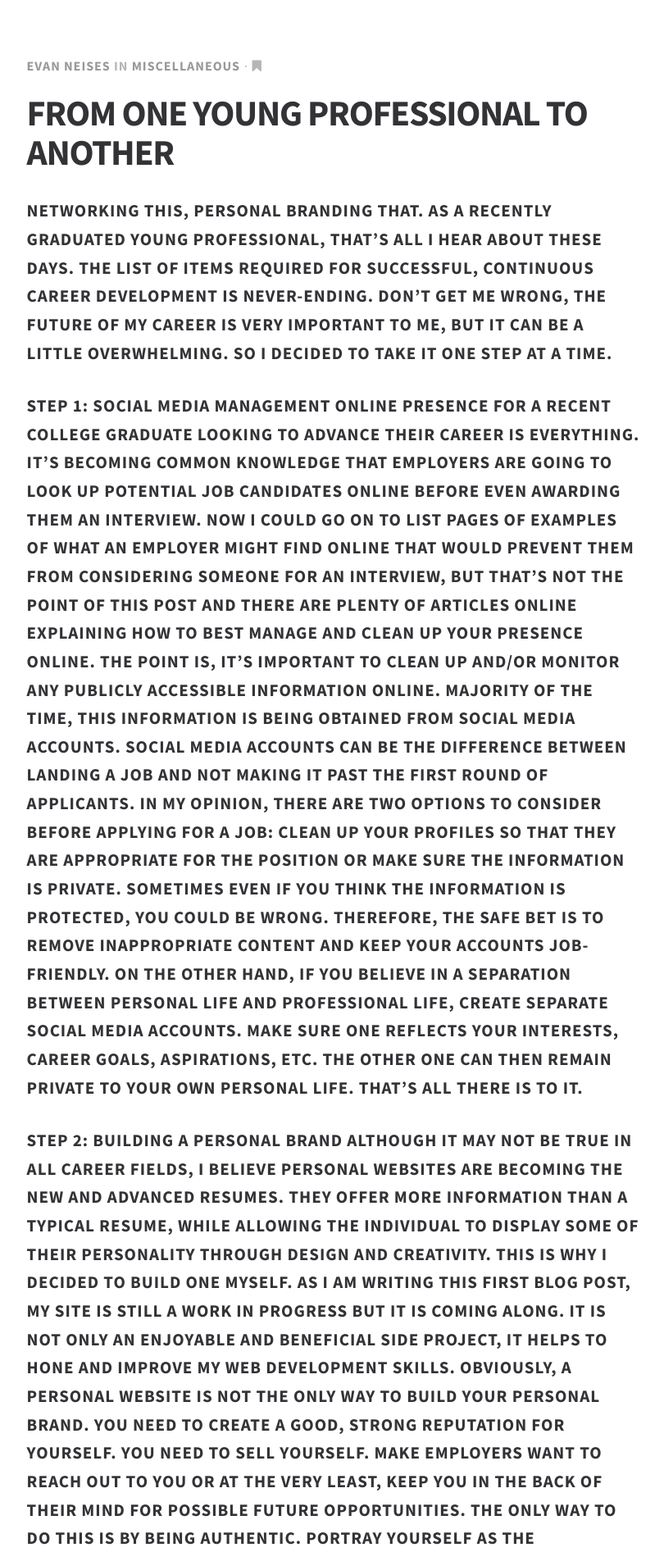
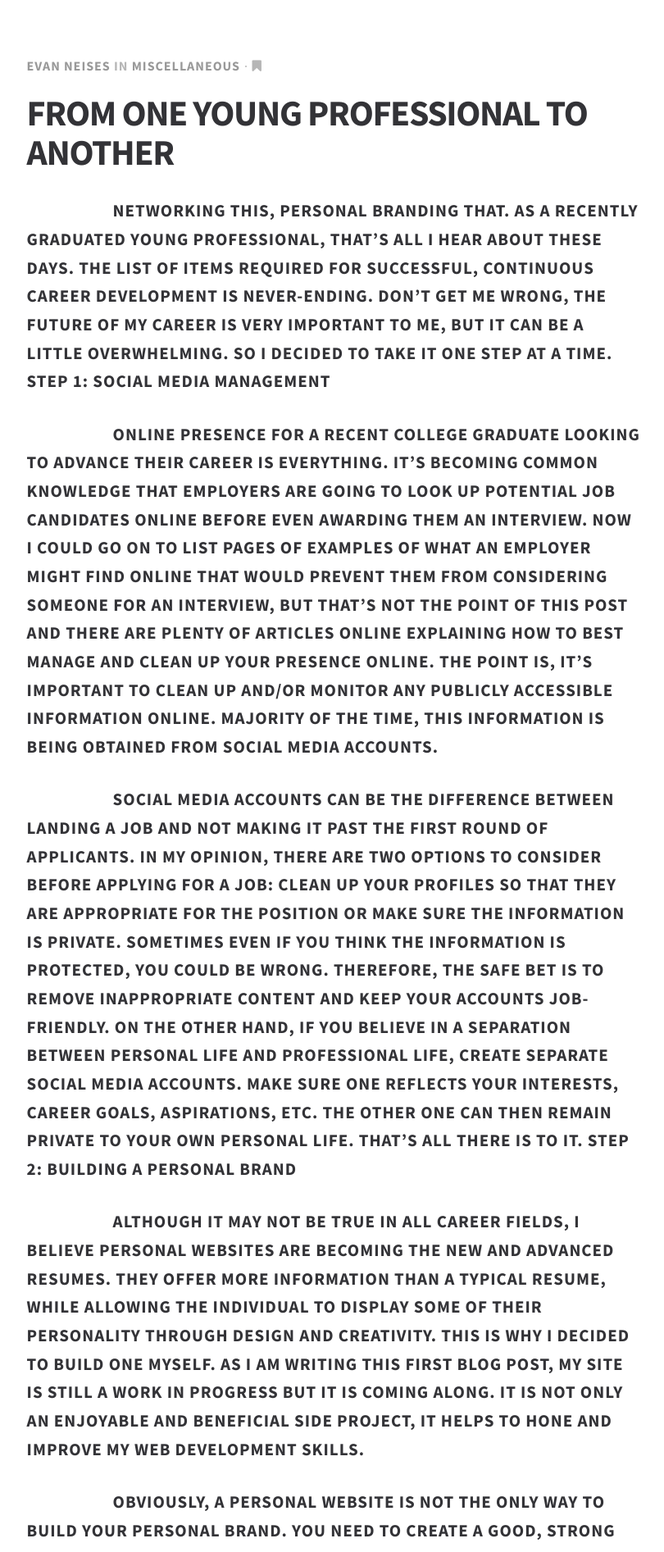
Before and after one commit to EJBlog/EJBlog.github.io, a Jekyll site: the page built from _posts/2015-12-23-from-one-young-professional-to-another.md, in a window 1280 px wide. Shown: the part 451-2344 px from the top of the page at 82% size, without its empty margins (233-1043 px from the left). Built offline with Jekyll 4.4.1, drawn with Linux system fonts in a browser that asks for light colours; nearby versions of some CDN libraries; some web fonts are replaced; some of the changed text lies outside the part shown.

Commit message:
Update 2015-12-23-from-one-young-professional-to-another.md

```diff
--- a/_posts/2015-12-23-from-one-young-professional-to-another.md
+++ b/_posts/2015-12-23-from-one-young-professional-to-another.md
@@ -6,15 +6,15 @@ post_author: "Evan Neises"
 post_category: "Miscellaneous"
 ---
 
-Networking this, personal branding that. As a recently graduated young professional, that’s all I hear about these days. The list of items required for successful, continuous career development is never-ending. Don’t get me wrong, the future of my career is very important to me, but it can be a little overwhelming. So I decided to take it one step at a time.
+<p style="text-indent: 5em;">Networking this, personal branding that. As a recently graduated young professional, that’s all I hear about these days. The list of items required for successful, continuous career development is never-ending. Don’t get me wrong, the future of my career is very important to me, but it can be a little overwhelming. So I decided to take it one step at a time.
 
 Step 1: Social Media Management
-	<b>Online presence</b> for a recent college graduate looking to advance their career is everything. It’s becoming common knowledge that employers are going to look up potential job candidates online before even awarding them an interview. Now I could go on to list pages of examples of what an employer might find online that would prevent them from considering someone for an interview, but that’s not the point of this post and there are plenty of articles online explaining how to best manage and clean up your presence online. The point is, it’s important to clean up and/or monitor any publicly accessible information online. Majority of the time, this information is being obtained from social media accounts.
-	Social media accounts can be the difference between landing a job and not making it past the first round of applicants. In my opinion, there are two options to consider before applying for a job: clean up your profiles so that they are appropriate for the position or make sure the information is private. Sometimes even if you think the information is protected, you could be wrong. Therefore, the safe bet is to remove inappropriate content and keep your accounts job-friendly. On the other hand, if you believe in a separation between personal life and professional life, create separate social media accounts. Make sure one reflects your interests, career goals, aspirations, etc. The other one can then remain private to your own personal life. That’s all there is to it.
+	<p style="text-indent: 5em;"><b>Online presence</b> for a recent college graduate looking to advance their career is everything. It’s becoming common knowledge that employers are going to look up potential job candidates online before even awarding them an interview. Now I could go on to list pages of examples of what an employer might find online that would prevent them from considering someone for an interview, but that’s not the point of this post and there are plenty of articles online explaining how to best manage and clean up your presence online. The point is, it’s important to clean up and/or monitor any publicly accessible information online. Majority of the time, this information is being obtained from social media accounts.
+	<p style="text-indent: 5em;">Social media accounts can be the difference between landing a job and not making it past the first round of applicants. In my opinion, there are two options to consider before applying for a job: clean up your profiles so that they are appropriate for the position or make sure the information is private. Sometimes even if you think the information is protected, you could be wrong. Therefore, the safe bet is to remove inappropriate content and keep your accounts job-friendly. On the other hand, if you believe in a separation between personal life and professional life, create separate social media accounts. Make sure one reflects your interests, career goals, aspirations, etc. The other one can then remain private to your own personal life. That’s all there is to it.
 
 Step 2: Building a Personal Brand
-	Although it may not be true in all career fields, I believe personal websites are becoming the new and advanced resumes. They offer more information than a typical resume, while allowing the individual to display some of their personality through design and creativity. This is why I decided to build one myself. As I am writing this first blog post, my site is still a work in progress but it is coming along. It is not only an enjoyable and beneficial side project, it helps to hone and improve my web development skills.
-	Obviously, a personal website is not the only way to build your personal brand. You need to create a good, strong reputation for yourself. You need to <b>sell yourself</b>. Make employers want to reach out to you or at the very least, keep you in the back of their mind for possible future opportunities. The only way to do this is by being <b>authentic</b>. Portray yourself as the professional you really are, not the professional you want people to think you are. There are many ways to achieve this.
+	<p style="text-indent: 5em;">Although it may not be true in all career fields, I believe personal websites are becoming the new and advanced resumes. They offer more information than a typical resume, while allowing the individual to display some of their personality through design and creativity. This is why I decided to build one myself. As I am writing this first blog post, my site is still a work in progress but it is coming along. It is not only an enjoyable and beneficial side project, it helps to hone and improve my web development skills.
+	<p style="text-indent: 5em;">Obviously, a personal website is not the only way to build your personal brand. You need to create a good, strong reputation for yourself. You need to <b>sell yourself</b>. Make employers want to reach out to you or at the very least, keep you in the back of their mind for possible future opportunities. The only way to do this is by being <b>authentic</b>. Portray yourself as the professional you really are, not the professional you want people to think you are. There are many ways to achieve this.
 <ul>
 	<li>Work harder than everyone else</li>
 	<li>Dress like a professional</li>
@@ -24,7 +24,7 @@ Step 2: Building a Personal Brand
 </ul>
 
 Step 3: Network Expansion
-	If you ask me, this has to be the most obvious step. Any person you ask for advice on moving forward in your career is going to tell you that the key is networking. As much as possible. All the time. The more connections you make while networking, the better off you will be. Although it is an ongoing debate, I believe there is a lot of truth to the phrase “it’s not what you know, it’s who you know.”
-Networking isn’t always as easy as being outgoing and talking to a lot of new people. Although that helps, you also have to make the effort to attend networking events, go to group meetings with like-minded individuals, find mentors, connect with other professionals online, and so on. The amount of effort you put into this has everything to do with how effectively you are able to expand your network. This is not something that will happen by itself, hard work is a necessity.
+	<p style="text-indent: 5em;">If you ask me, this has to be the most obvious step. Any person you ask for advice on moving forward in your career is going to tell you that the key is networking. As much as possible. All the time. The more connections you make while networking, the better off you will be. Although it is an ongoing debate, I believe there is a lot of truth to the phrase “it’s not what you know, it’s who you know.”
+<p style="text-indent: 5em;">Networking isn’t always as easy as being outgoing and talking to a lot of new people. Although that helps, you also have to make the effort to attend networking events, go to group meetings with like-minded individuals, find mentors, connect with other professionals online, and so on. The amount of effort you put into this has everything to do with how effectively you are able to expand your network. This is not something that will happen by itself, hard work is a necessity.
 
-Just to set things straight, I am by no means an expert on this. I’m not experienced with writing blogs. I’m just giving my opinion on some things that I think are helpful with career development. Like the title of the post says, it’s just one young professional giving advice to other young professionals who are willing to read it.
+<p style="text-indent: 5em;">Just to set things straight, I am by no means an expert on this. I’m not experienced with writing blogs. I’m just giving my opinion on some things that I think are helpful with career development. Like the title of the post says, it’s just one young professional giving advice to other young professionals who are willing to read it.
```
